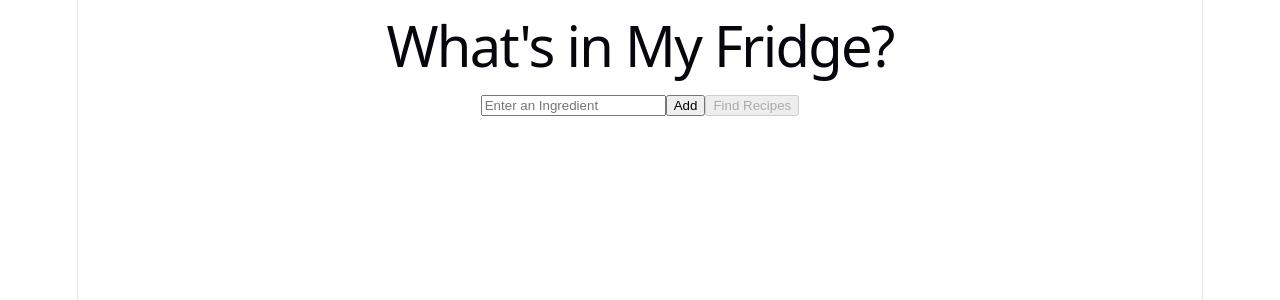
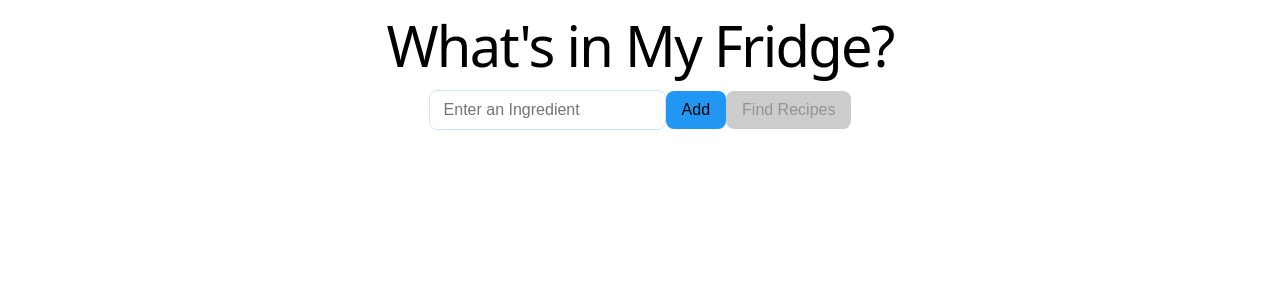
Before and after one commit to klucky17/whats-in-my-fridge, a React (Vite) app: page / in a window 1280 px wide. Shown: the top 300 px of the page. Built offline with nearby package versions, Linux system fonts and the light colour scheme.

Commit message:
style input and buttons, change web colours

```diff
--- a/src/index.css
+++ b/src/index.css
@@ -1,13 +1,13 @@
 :root {
-  --text: #6b6375;
-  --text-h: #08060d;
-  --bg: #fff;
-  --border: #e5e4e7;
-  --code-bg: #f4f3ec;
-  --accent: #aa3bff;
-  --accent-bg: rgba(170, 59, 255, 0.1);
-  --accent-border: rgba(170, 59, 255, 0.5);
-  --social-bg: rgba(244, 243, 236, 0.5);
+  --text: #333333;
+  --text-h: #000000;
+  --bg: #ffffff;
+  --border: #cce5ff;
+  --code-bg: #e6f2ff;
+  --accent: #2196f3;
+  --accent-bg: rgba(33, 150, 243, 0.1);
+  --accent-border: rgba(33, 150, 243, 0.5);
+  --social-bg: rgba(230, 242, 255, 0.5);
   --shadow:
     rgba(0, 0, 0, 0.1) 0 10px 15px -3px, rgba(0, 0, 0, 0.05) 0 4px 6px -2px;
 
@@ -29,7 +29,7 @@
     font-size: 16px;
   }
 }
-
+/*
 @media (prefers-color-scheme: dark) {
   :root {
     --text: #9ca3af;
@@ -49,13 +49,13 @@
     filter: invert(1) brightness(2);
   }
 }
-
+*/
 #root {
   width: 1126px;
   max-width: 100%;
   margin: 0 auto;
   text-align: center;
-  border-inline: 1px solid var(--border);
+  /*border-inline: 1px solid var(--border);*/
   min-height: 100svh;
   display: flex;
   flex-direction: column;
@@ -95,17 +95,25 @@ p {
   margin: 0;
 }
 
-code,
-.counter {
-  font-family: var(--mono);
-  display: inline-flex;
-  border-radius: 4px;
+input{
   color: var(--text-h);
+  background: var(--bg);
+  font-size: 16px;
+  padding: 10px 14px;
+  border: 1px solid var(--border);
+  border-radius: 8px;
 }
 
-code {
-  font-size: 15px;
-  line-height: 135%;
-  padding: 4px 8px;
-  background: var(--code-bg);
+button{
+  background: var(--accent);
+  font-size: 16px;
+  padding: 10px 16px;
+  border: none;
+  border-radius: 8px;
+  cursor: pointer;
 }
+
+button:disabled {
+  background: #cccccc;
+  cursor: not-allowed;
+}
```
